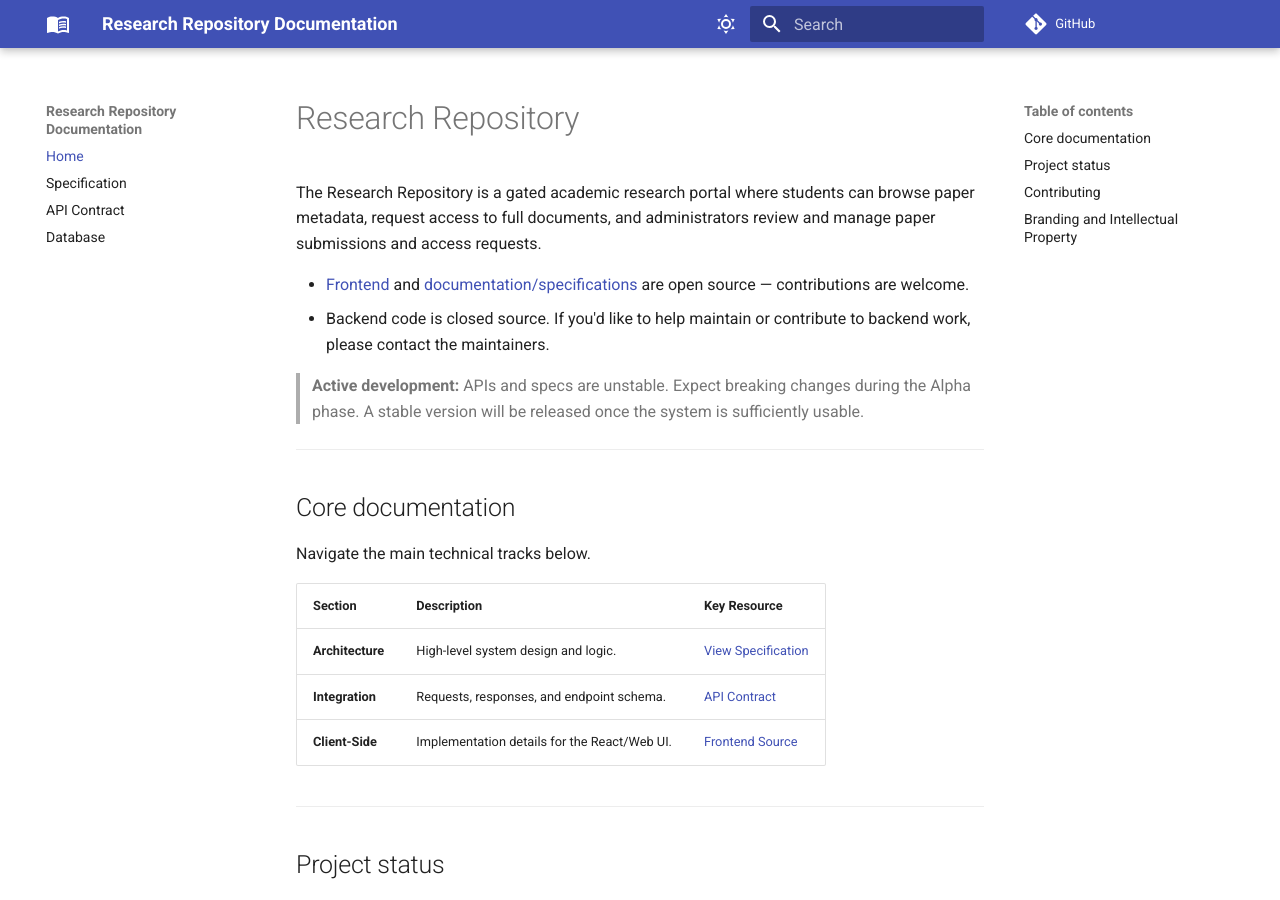
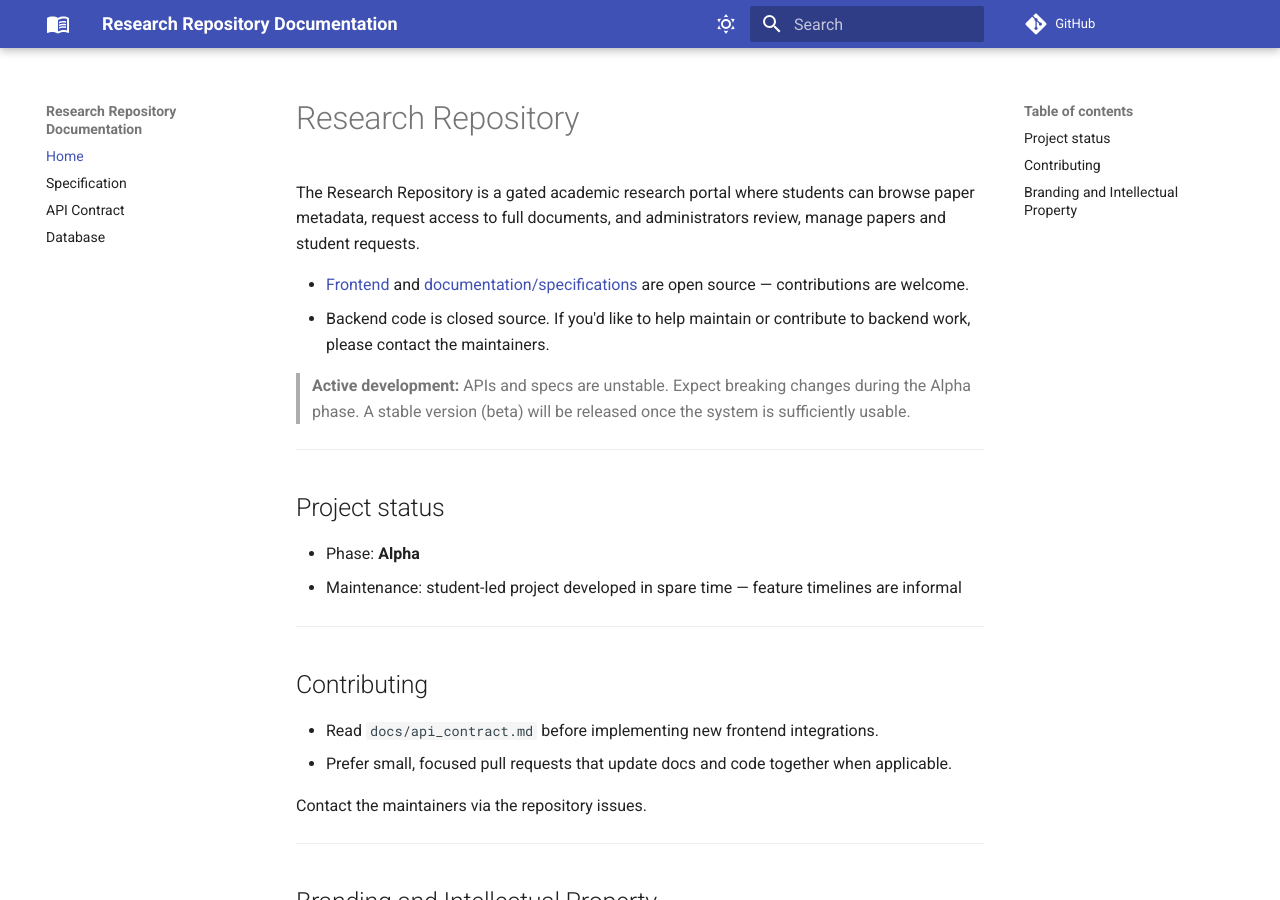
Before and after one commit to r4ppz/research-repo-docs, an MkDocs documentation site: the page built from docs/index.md, in a window 1280 px wide and 900 px high. Built offline with MkDocs 1.6.1 and Material for MkDocs 9.7.7, drawn with Linux system fonts in a browser that asks for light colours; comment, search, counter and statistics services are not loaded.

Commit message:
refractor: optimize docs

```diff
--- a/docs/index.md
+++ b/docs/index.md
@@ -1,27 +1,12 @@
 # Research Repository
 
-The Research Repository is a gated academic research portal where students can browse paper
-metadata, request access to full documents, and administrators review and manage paper submissions
-and access requests.
+The Research Repository is a gated academic research portal where students can browse paper metadata, request access to full documents, and administrators review, manage papers and student requests.
 
 - [Frontend](https://github.com/r4ppz/research-repository) and [documentation/specifications](https://github.com/r4ppz/research-repo-docs) are open source — contributions are welcome.
-- Backend code is closed source. If you'd like to help maintain or contribute to backend work,
-  please contact the maintainers.
+- Backend code is closed source. If you'd like to help maintain or contribute to backend work, please contact the maintainers.
 
 > **Active development:** APIs and specs are unstable. Expect breaking changes during the Alpha
-> phase. A stable version will be released once the system is sufficiently usable.
-
----
-
-## Core documentation
-
-Navigate the main technical tracks below.
-
-| Section          | Description                                  | Key Resource                                                    |
-| ---------------- | -------------------------------------------- | --------------------------------------------------------------- |
-| **Architecture** | High-level system design and logic.          | [View Specification](./specification.md)                        |
-| **Integration**  | Requests, responses, and endpoint schema.    | [API Contract](./api_contract.md)                               |
-| **Client-Side**  | Implementation details for the React/Web UI. | [Frontend Source](https://github.com/r4ppz/research-repository) |
+> phase. A stable version (beta) will be released once the system is sufficiently usable.
 
 ---
 
```
